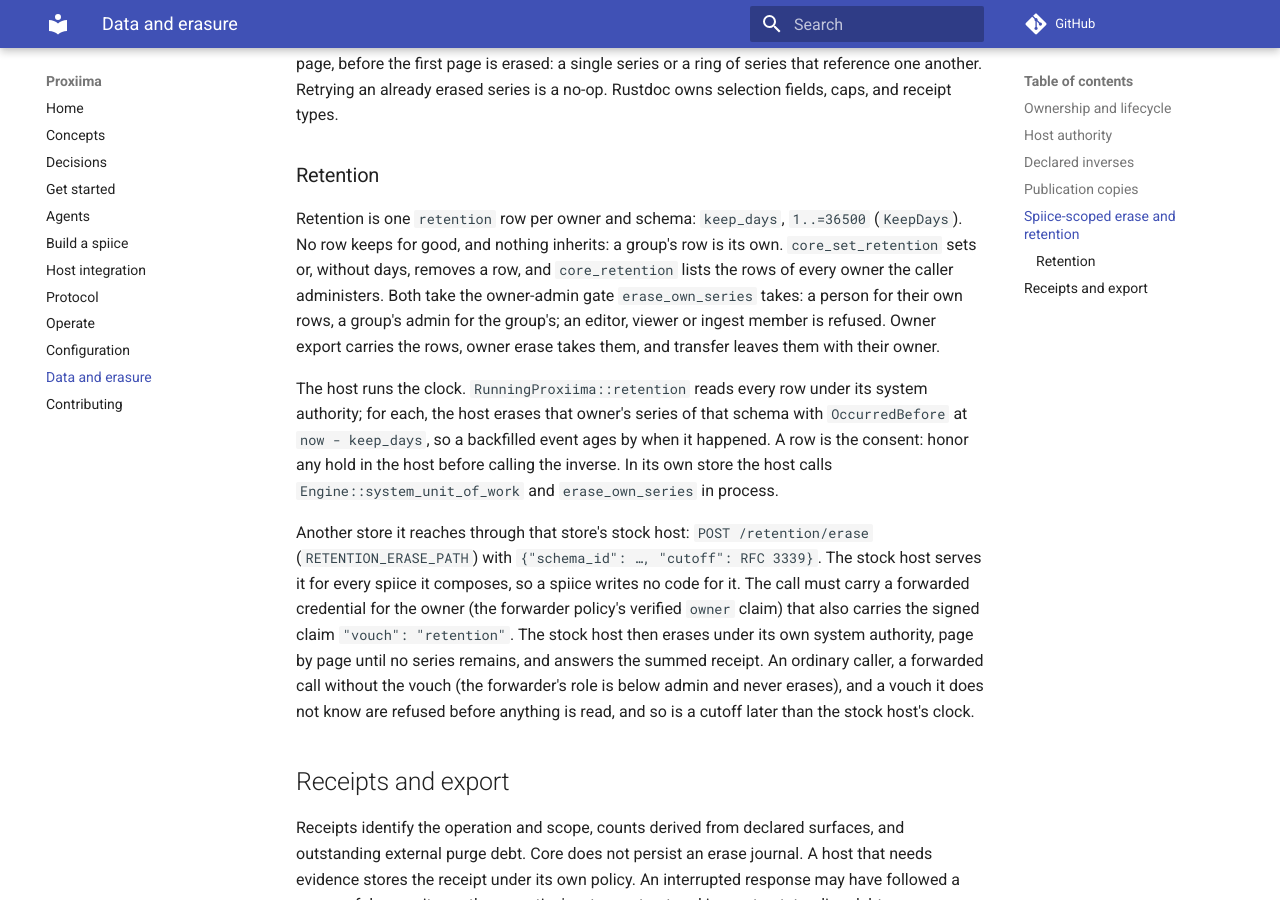
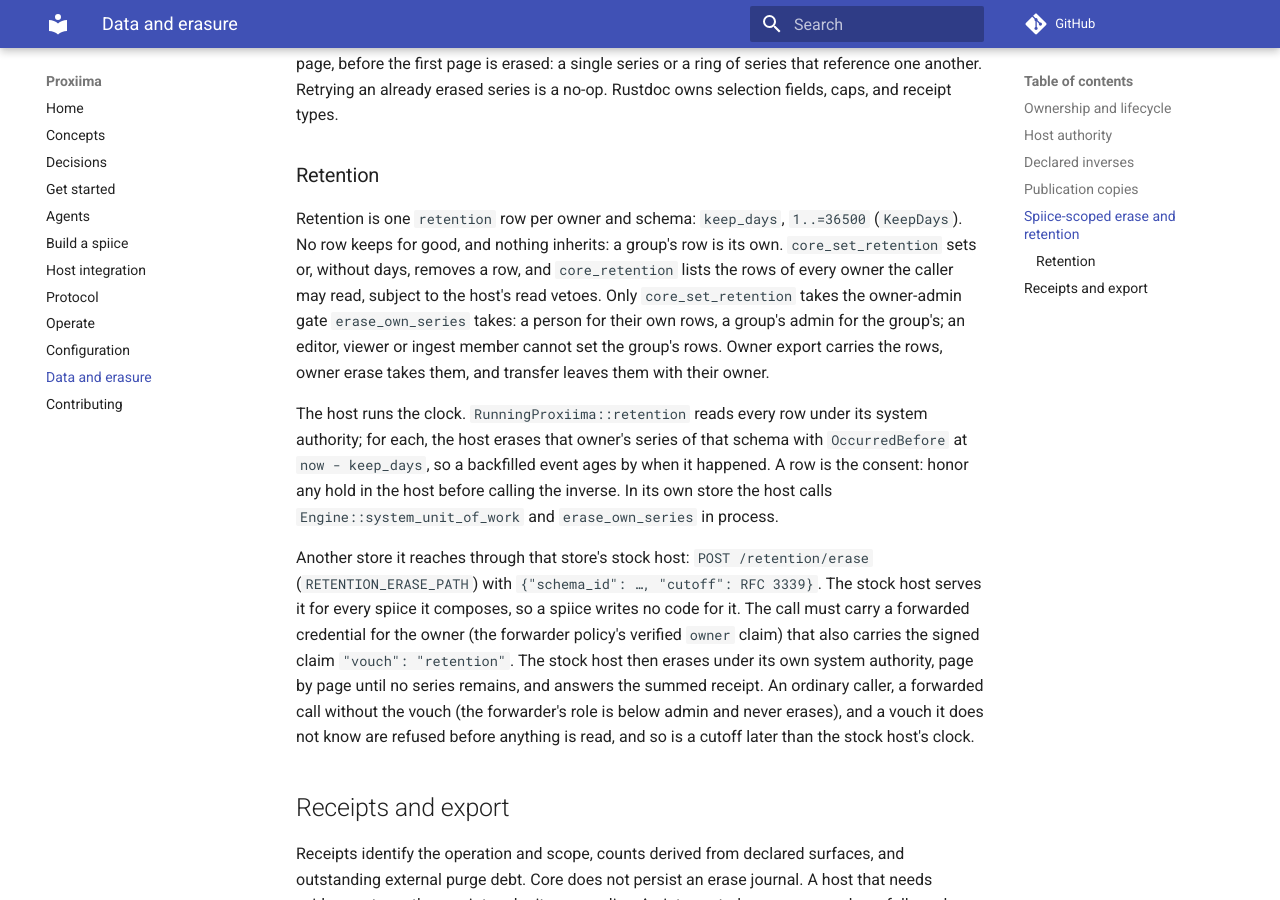
Before and after one commit to Aquilo-Solution-S/Proxima, an MkDocs documentation site: the page built from docs/data-and-erasure.md, in a window 1280 px wide and 900 px high, scrolled down 3580 px. Built offline with MkDocs 1.6.1 and Material for MkDocs 9.7.7, drawn with Linux system fonts in a browser that asks for light colours; comment, search, counter and statistics services are not loaded.

Commit message:
fix(core): read retention through the owner read set
Group members read retention for every owner they may read. Reuse the Fact read gate, including host vetoes, and retain owner-admin authority for setting or removing rows.

Tesla-Valve: Remove the retention-only read filter and join the existing owner read authorization.

Co-Authored-By: Codex <noreply@openai.com>

```diff
--- a/docs/data-and-erasure.md
+++ b/docs/data-and-erasure.md
@@ -162,11 +162,12 @@ owns selection fields, caps, and receipt types.
 Retention is one `retention` row per owner and schema: `keep_days`, `1..=36500`
 (`KeepDays`). No row keeps for good, and nothing inherits: a group's row is its
 own. `core_set_retention` sets or, without days, removes a row, and
-`core_retention` lists the rows of every owner the caller administers. Both
-take the owner-admin gate `erase_own_series` takes: a person for their own
-rows, a group's admin for the group's; an editor, viewer or ingest member is
-refused. Owner export carries the rows, owner erase takes them, and transfer
-leaves them with their owner.
+`core_retention` lists the rows of every owner the caller may read, subject to
+the host's read vetoes. Only `core_set_retention` takes the owner-admin gate
+`erase_own_series` takes: a person for their own rows, a group's admin for the
+group's; an editor, viewer or ingest member cannot set the group's rows.
+Owner export carries the rows, owner erase takes them, and transfer leaves
+them with their owner.
 
 The host runs the clock. `RunningProxiima::retention` reads every row under
 its system authority; for each, the host erases that owner's series of that
```
Also changed, not shown: 3 other files.
